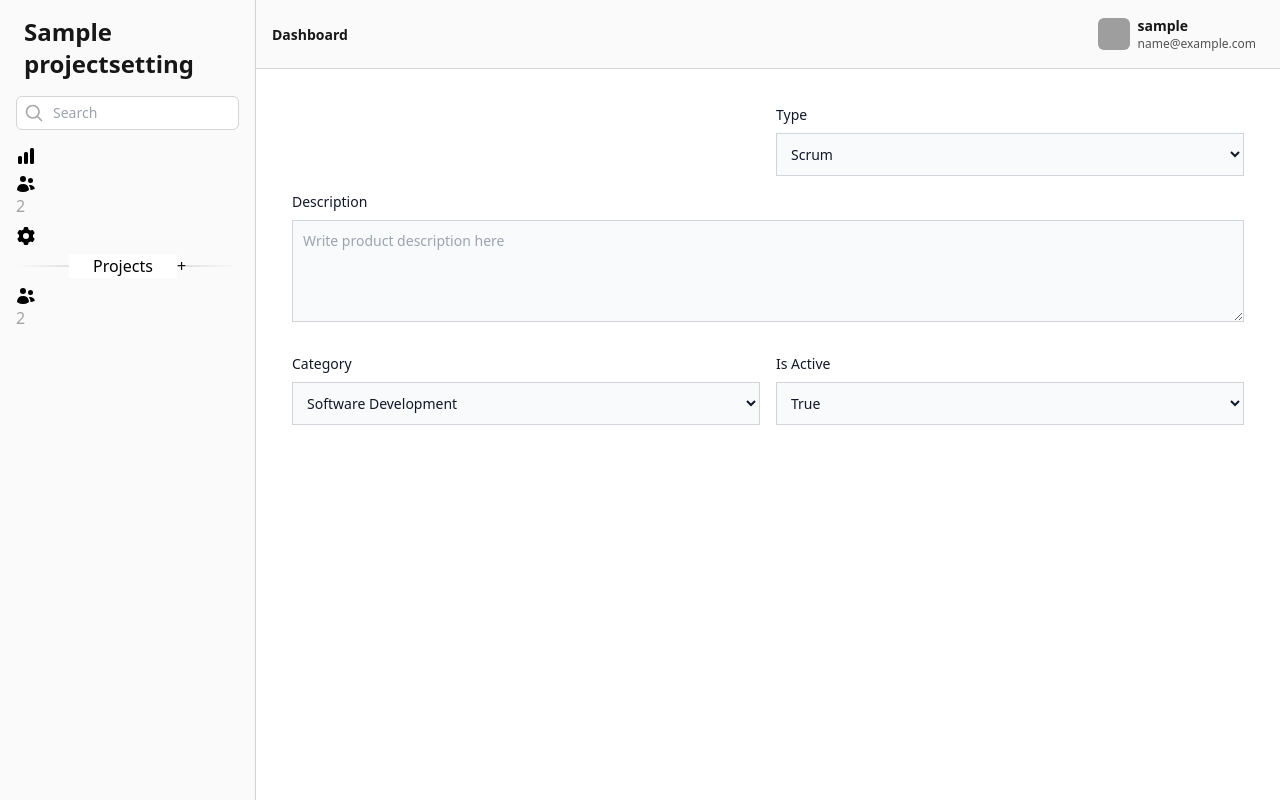
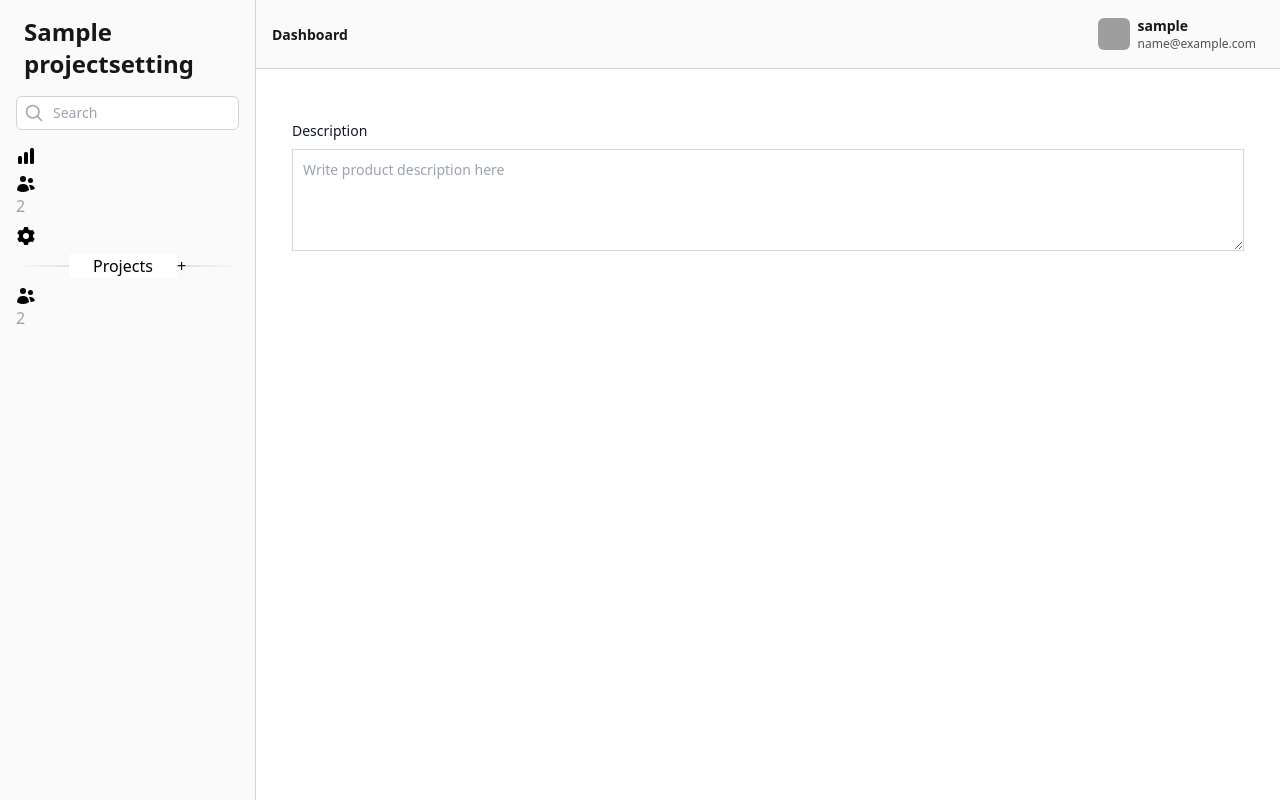
Before and after one commit to SakariaNdadi/project_management, a Django app: page /projects/create/ in a window 1280 px wide. Run offline with Django 5.2, Linux system fonts and the light colour scheme; a user stored in the database is signed in; tables that the repository leaves empty hold one stand-in row (values such as "Sample post"); some libraries are stand-ins or nearby versions; grey boxes are pictures that could not be loaded.

Commit message:
code: removed type and category fields from project

```diff
--- a/apps/project/admin.py
+++ b/apps/project/admin.py
@@ -24,15 +24,13 @@
 class ProjectAdmin(admin.ModelAdmin):
     list_display = (
         "name",
-        "type",
-        "category",
         "start_date",
         "end_date",
         "is_active",
         "created_by",
     )
     form = ProjectForm
-    list_filter = ("type", "category", "is_active", "created_by")
+    list_filter = ("is_active", "created_by")
     search_fields = ("name", "description")
     ordering = ("-created_at",)
     inlines = [ProjectMemberInline]
--- a/apps/project/forms.py
+++ b/apps/project/forms.py
@@ -7,11 +7,9 @@
         model = Project
         fields = (
             "name",
-            "type",
             "description",
             "start_date",
             "end_date",
-            "category",
             "is_active",
         )
 
--- a/apps/project/models.py
+++ b/apps/project/models.py
@@ -9,25 +9,6 @@
 
 
 # Choices
-class ProjectType(models.TextChoices):
-    SCRUM = "SC", "Scrum"
-    KANBAN = "KA", "Kanban"
-    WATERFALL = "WF", "Waterfall"
-    AGILE = "AG", "Agile"
-    LEAN = "LE", "Lean"
-    SIX_SIGMA = "SS", "Six Sigma"
-    PRINCE2 = "P2", "PRINCE2"
-    HYBRID = "HY", "Hybrid"
-    CPM = "CP", "Critical Path Method"
-    CCPM = "CC", "Critical Chain Project Management"
-    XP = "XP", "Extreme Programming"
-    APF = "AP", "Adaptive Project Framework"
-    PMBOK = "PM", "PMBOK (Project Management Body of Knowledge)"
-    EVENT_CHAIN = "EC", "Event Chain Methodology"
-    FDD = "FD", "Feature-Driven Development"
-    RAD = "RA", "Rapid Application Development"
-    IPD = "IP", "Integrated Project Delivery"
-    DESIGN_THINKING = "DT", "Design Thinking"
 
 
 class Priority(models.TextChoices):
@@ -35,25 +16,6 @@
     MEDIUM = "MEDIUM", "Medium"
     HIGH = "HIGH", "High"
     CRITICAL = "CRITICAL", "Critical"
-
-
-class Categories(models.TextChoices):
-    SOFTWARE = "Software", "Software Development"
-    MARKETING = "Marketing", "Marketing Campaigns"
-    FINANCE = "Finance", "Financial Planning"
-    OPERATIONS = "Operations", "Operations Management"
-    HR = "HR", "Human Resources"
-    SALES = "Sales", "Sales and CRM"
-    IT = "IT", "IT Infrastructure"
-    RESEARCH = "Research", "Research and Development"
-    DESIGN = "Design", "Product or Graphic Design"
-    EDUCATION = "Education", "Educational Projects"
-    HEALTHCARE = "Healthcare", "Healthcare Services"
-    CUSTOMER_SERVICE = "Customer Service", "Customer Support"
-    LEGAL = "Legal", "Legal Projects"
-    EVENTS = "Events", "Event Planning"
-    CONSTRUCTION = "Construction", "Construction Projects"
-    NON_PROFIT = "Non-Profit", "Non-Profit Initiatives"
 
 
 class Status(models.TextChoices):
@@ -106,7 +68,6 @@
 
 class Project(TimeStampAndOwnerAbstract, DurationAbstract):
     name = models.CharField(max_length=255, unique=True)
-    type = models.CharField(max_length=3, choices=ProjectType.choices)
     description = models.TextField(
         blank=True, null=True, help_text="Project Description"
     )
@@ -120,7 +81,6 @@
     members = models.ManyToManyField(
         User, related_name="project_member", through="ProjectMember"
     )
-    category = models.CharField(max_length=20, choices=Categories.choices)
     is_active = models.BooleanField(default=True)
 
     def __str__(self) -> str:
--- a/apps/project/views.py
+++ b/apps/project/views.py
@@ -12,8 +12,6 @@
     Epic,
     UserStory,
     AcceptanceCriteria,
-    Categories,
-    ProjectType,
     Roles,
     ProjectMember,
     Status,
@@ -120,14 +118,11 @@
 
 class ProjectCreateView(CreateView):
     model = Project
-    # form_class = ProjectForm
     fields = (
         "name",
-        "type",
         "description",
         "start_date",
         "end_date",
-        "category",
         "is_active",
     )
     template_name = "project/create.html"
@@ -137,8 +132,6 @@
         context = super().get_context_data(**kwargs)
         context.update(
             {
-                "categories": Categories.choices,
-                "project_types": ProjectType.choices,
                 "users": User.objects.all(),
             }
         )
--- a/templates/cotton/select.html
+++ b/templates/cotton/select.html
@@ -53,7 +53,7 @@
                     options = allOptions" class="flex w-full flex-col" x-on:keydown="handleKeydownOnOptions($event)"
     x-on:keydown.esc.window="isOpen = false, openedWithKeyboard = false" x-init="options = allOptions">
 
-    <label for="{{ id }}" class="format dark:format-invert tracking-tight text-neutral-900">
+    <label for="{{ id }}" class="block mb-2 text-sm font-medium text-gray-900 dark:text-white {{ labelClass }}">
         {{ label }}{% if required %}<span style="color:red">*</span>{% endif %}
     </label>
     <div class="relative flex">
--- a/templates/project/create.html
+++ b/templates/project/create.html
@@ -10,21 +10,12 @@
         <div>
             <c-input id="name" name="name" type="text" label="Name" placeholder="Project Name" required />
         </div>
-        <div>
-            <label for="type" class="block mb-2 text-sm font-medium text-gray-900 dark:text-white">Type</label>
-            <select name="type" id="type" required=""
-                class="bg-gray-50 border border-gray-300 text-gray-900 text-sm  focus:ring-neutral-600 focus:border-neutral-600 block w-full p-2.5 dark:bg-gray-700 dark:border-gray-600 dark:placeholder-gray-400 dark:text-white dark:focus:ring-neutral-500 dark:focus:border-neutral-500">
-                {% for value, label in project_types %}
-                <option value="{{ value }}">{{ label }}</option>
-                {% endfor %}
-            </select>
-        </div>
 
         <div class="sm:col-span-2">
             <label for="description"
                 class="block mb-2 text-sm font-medium text-gray-900 dark:text-white">Description</label>
             <textarea id="description" rows="4" name="description"
-                class="block p-2.5 w-full text-sm text-gray-900 bg-gray-50  border border-gray-300 focus:ring-neutral-500 focus:border-neutral-500 dark:bg-gray-700 dark:border-gray-600 dark:placeholder-gray-400 dark:text-white dark:focus:ring-neutral-500 dark:focus:border-neutral-500"
+                class="block p-2.5 w-full text-sm text-gray-900 border border-gray-300 focus:ring-neutral-500 focus:border-neutral-500 dark:bg-gray-700 dark:border-gray-600 dark:placeholder-gray-400 dark:text-white dark:focus:ring-neutral-500 dark:focus:border-neutral-500"
                 placeholder="Write product description here"></textarea>
         </div>
 
@@ -36,23 +27,8 @@
             <c-input id="end_date" name="end_date" type="datetime-local" label="End Date" required />
         </div>
         <div>
-            <label for="category" class="block mb-2 text-sm font-medium text-gray-900 dark:text-white">Category</label>
-            <select name="category" id="category" required
-                class="bg-gray-50 border border-gray-300 text-gray-900 text-sm  focus:ring-neutral-600 focus:border-neutral-600 block w-full p-2.5 dark:bg-gray-700 dark:border-gray-600 dark:placeholder-gray-400 dark:text-white dark:focus:ring-neutral-500 dark:focus:border-neutral-500">
-                {% for value, label in categories %}
-                <option value="{{ value }}">
-                    {{ label }}</option>
-                {% endfor %}
-            </select>
-        </div>
-        <div>
-            <label for="is_active" class="block mb-2 text-sm font-medium text-gray-900 dark:text-white">Is
-                Active</label>
-            <select name="is_active" id="is_active" required
-                class="bg-gray-50 border border-gray-300 text-gray-900 text-sm  focus:ring-neutral-600 focus:border-neutral-600 block w-full p-2.5 dark:bg-gray-700 dark:border-gray-600 dark:placeholder-gray-400 dark:text-white dark:focus:ring-neutral-500 dark:focus:border-neutral-500">
-                <option value="true">True</option>
-                <option value="false">False</option>
-            </select>
+            <c-select name="is_active" id="is_active" label="Is the project active" required
+                :options="[('yes','Yes'),('no','No')]" />
         </div>
     </div>
     <c-button label="Create Project" type="submit" primary />
```
